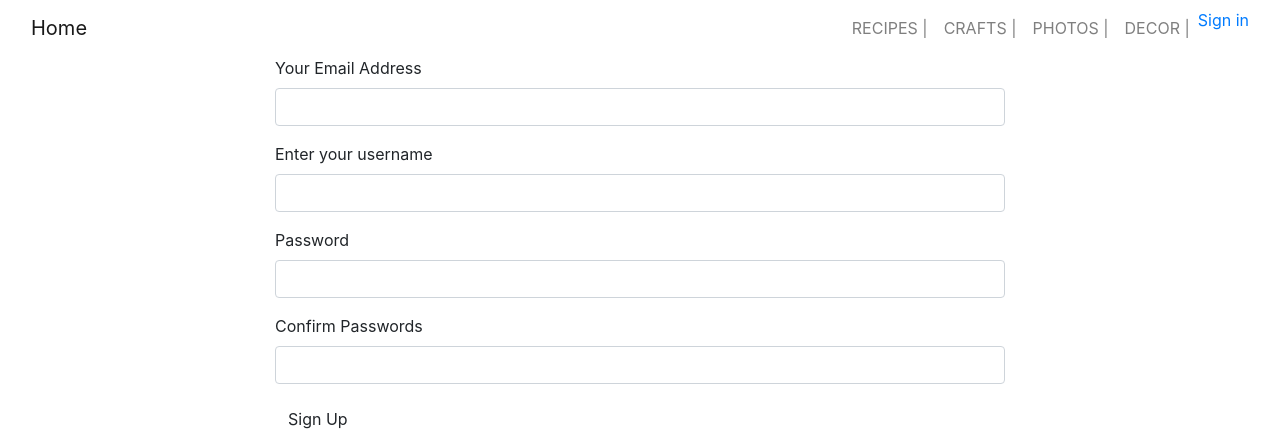
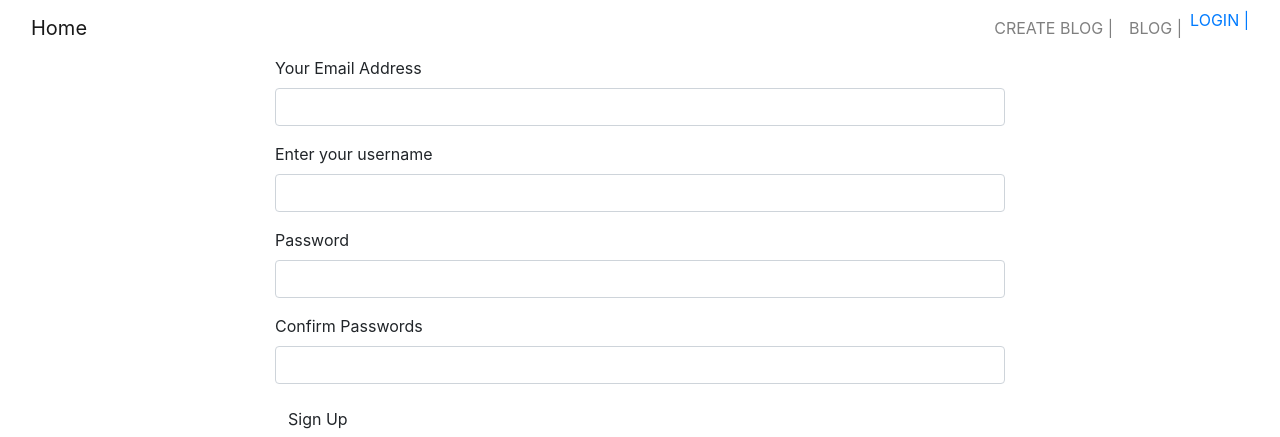
Before and after one commit to sharonmaswai/blog, a Flask app: page /authenticate/register in a window 1280 px wide. Shown: the top 437 px of the page. Run offline with Flask 2, Linux system fonts and the light colour scheme; some libraries are stand-ins or nearby versions.

Commit message:
remove elements from navbar

```diff
--- a/app/templates/navbar.html
+++ b/app/templates/navbar.html
@@ -10,24 +10,19 @@
             </button>
             <div class="collapse navbar-collapse" id="navbarResponsive">
                 <ul class="navbar-nav ml-auto">
+
                     <li class="nav-item">
-                        <a class="nav-link js-scroll-trigger" href="/#projects">RECIPES  |</a>
+                        <a class="nav-link js-scroll-trigger" href="{{url_for('main.new_blog')}}">CREATE BLOG  |</a>
                     </li>
                     <li class="nav-item">
-                        <a class="nav-link js-scroll-trigger" href="/#skills">CRAFTS  |</a>
-                    </li>
-                    <li class="nav-item">
-                        <a class="nav-link js-scroll-trigger" href="/#contact">PHOTOS  |</a>
-                    </li>
-                    <li class="nav-item">
-                            <a class="nav-link js-scroll-trigger" href="/#contact">DECOR  |</a>
+                            <a class="nav-link js-scroll-trigger" href="{{url_for('main.blog')}}">BLOG |</a>
 
                     </li>
                     {% if current_user.is_authenticated %}
-                    <li style="color:white;padding:15px;">{{current_user.username}}</li>
-                    <li><a href="{{url_for('auth.logout')}}">Sign out</a></li>
+                    <li style="color:black;padding:15px;">{{current_user.username | capitalize}}</li>
+                    <li><a lass="nav-link js-scroll-trigger" href="{{url_for('auth.logout')}}">SIGN OUT  |</a></li>
                     {% else %}
-                    <li><a href="{{url_for('auth.login')}}">Sign in</a></li>
+                    <li><a lass="nav-link js-scroll-trigger" href="{{url_for('auth.login')}}">LOGIN  |</a></li>
                     {%endif%}
                 </ul>
             </div>
```
